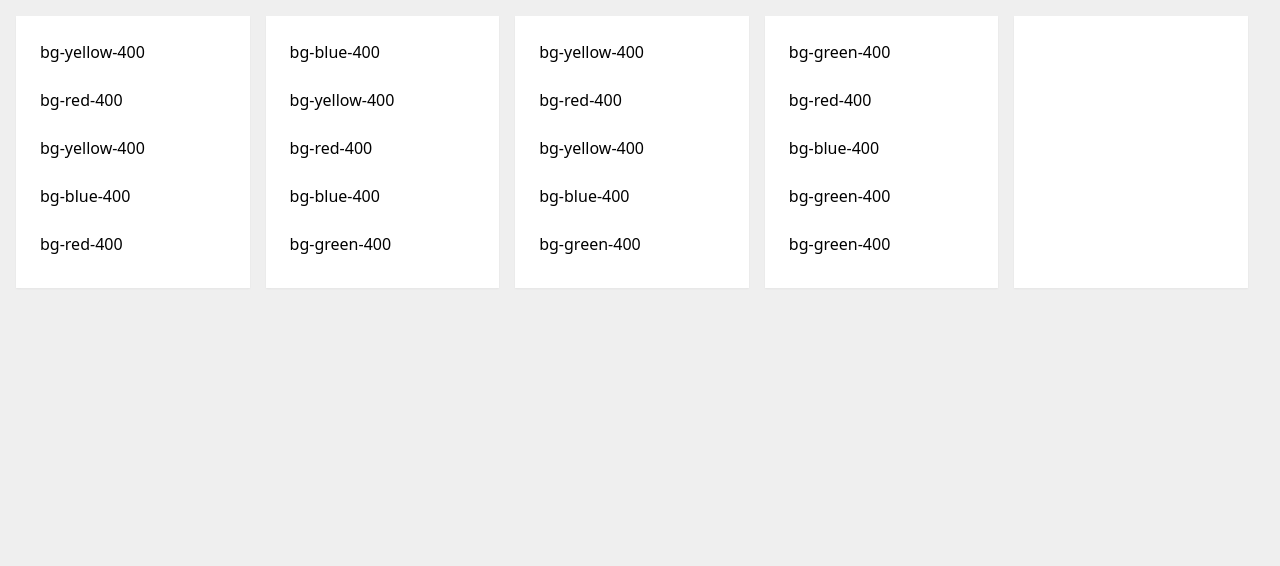
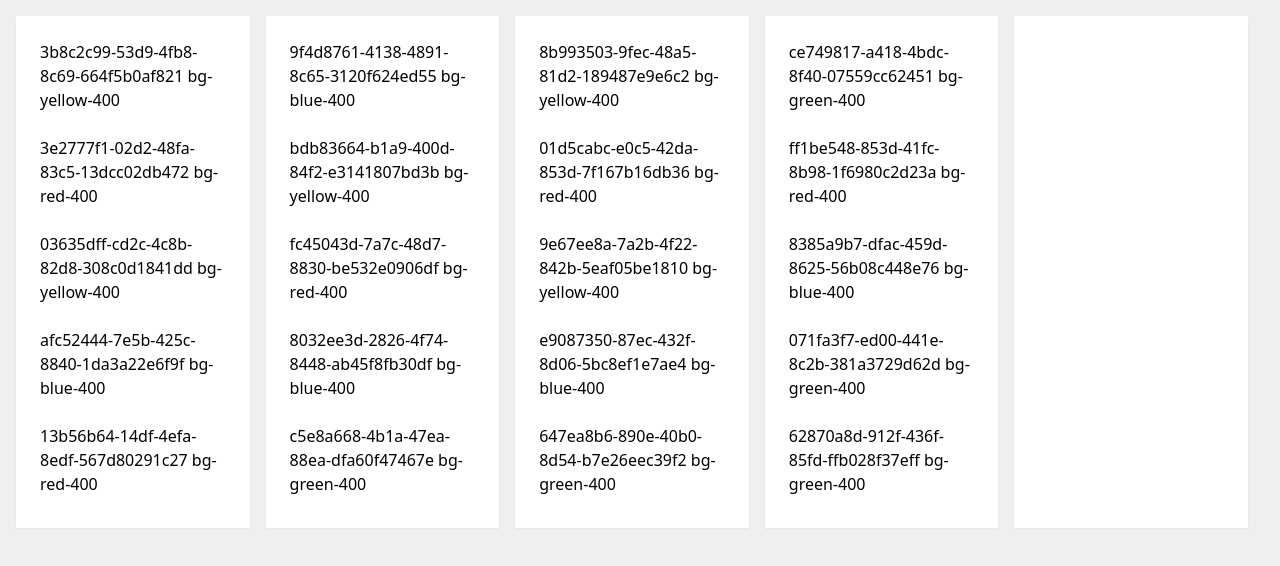
Before and after one commit to jonnochoo/colour-game, a Nuxt app: page / in a window 1280 px wide. Shown: the top 566 px of the page. Built offline with nearby package versions, Linux system fonts and the light colour scheme.

Commit message:
fix: hydration issue

```diff
--- a/components/Stack.vue
+++ b/components/Stack.vue
@@ -6,7 +6,7 @@
             class="rounded-full p-2 mb-2"
             :key="s.id"
         >
-            {{ s.colour }}
+            {{ s.id }} {{ s.colour }}
         </li>
     </ul>
 </template>
--- a/package.json
+++ b/package.json
@@ -13,7 +13,8 @@
   "dependencies": {
     "nuxt": "^3.10.1",
     "vue": "^3.4.15",
-    "vue-router": "^4.2.5"
+    "vue-router": "^4.2.5",
+    "vuedraggable": "^4.1.0"
   },
   "devDependencies": {
     "@nuxt/test-utils": "^3.11.0",
--- a/pages/index.vue
+++ b/pages/index.vue
@@ -1,19 +1,28 @@
 <template>
     <div class="grid grid-cols-5">
-        <Stack :stack="stack1" />
-        <Stack :stack="stack2" />
-        <Stack :stack="stack3" />
-        <Stack :stack="stack4" />
-        <Stack :stack="stack5" />
+        <Stack :stack="data.stack1" />
+        <Stack :stack="data.stack2" />
+        <Stack :stack="data.stack3" />
+        <Stack :stack="data.stack4" />
+        <Stack :stack="data.stack5" />
     </div>
 </template>
 <script setup lang="ts">
 import { createBalls } from '~/utils/createBalls'
 
-const balls = createBalls()
-const stack1 = new Stack(balls.slice(0, 5))
-const stack2 = new Stack(balls.slice(5, 10))
-const stack3 = new Stack(balls.slice(10, 15))
-const stack4 = new Stack(balls.slice(15, 20))
-const stack5 = new Stack([])
+const data = reactive({
+    stack1: new Stack([]),
+    stack2: new Stack([]),
+    stack3: new Stack([]),
+    stack4: new Stack([]),
+    stack5: new Stack([]),
+})
+onMounted(() => {
+    const balls = createBalls()
+    data.stack1 = new Stack(balls.slice(0, 5))
+    data.stack2 = new Stack(balls.slice(5, 10))
+    data.stack3 = new Stack(balls.slice(10, 15))
+    data.stack4 = new Stack(balls.slice(15, 20))
+    data.stack5 = new Stack([])
+})
 </script>
```
Also changed, not shown: 1 other file (tests, documents, lock files or other folders).
